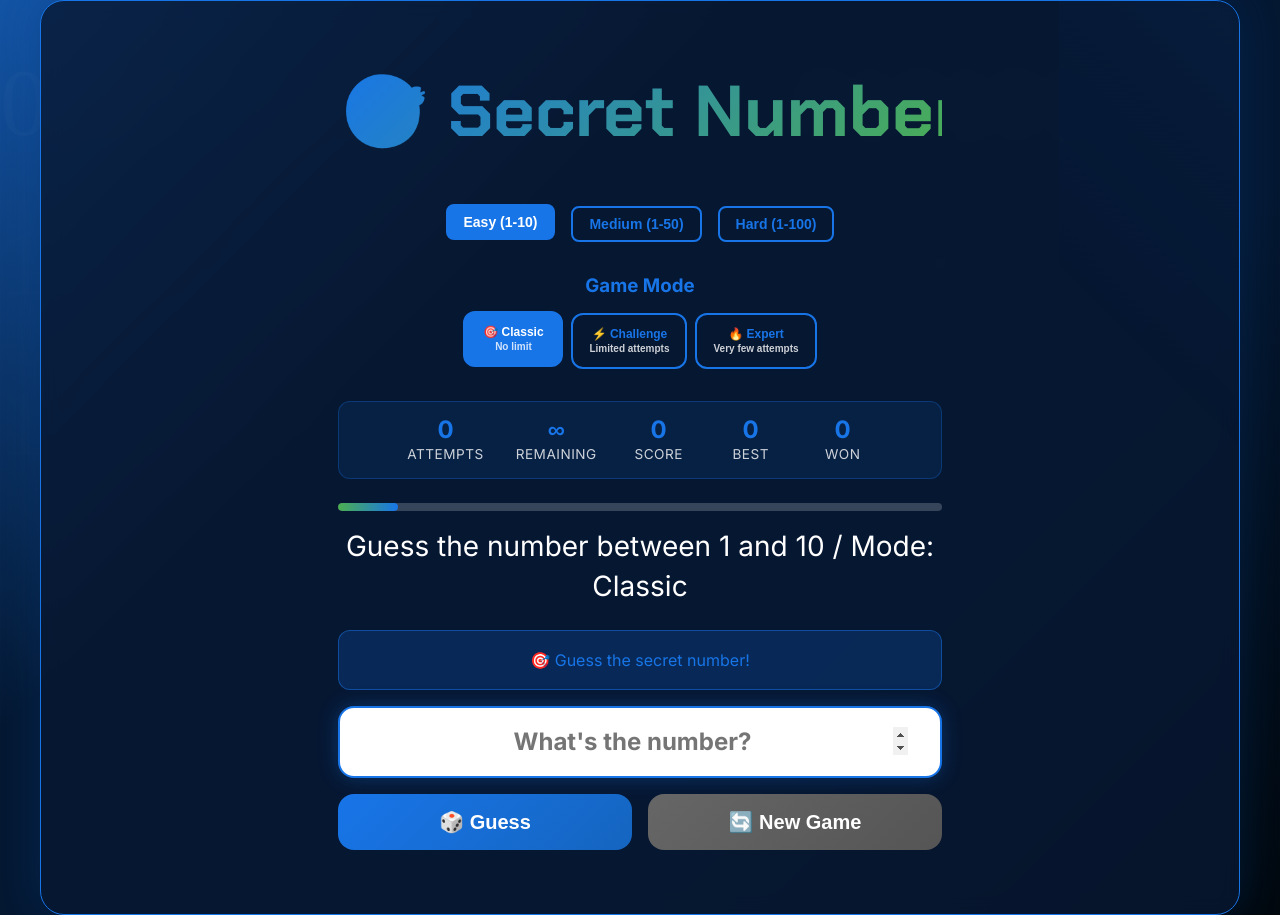
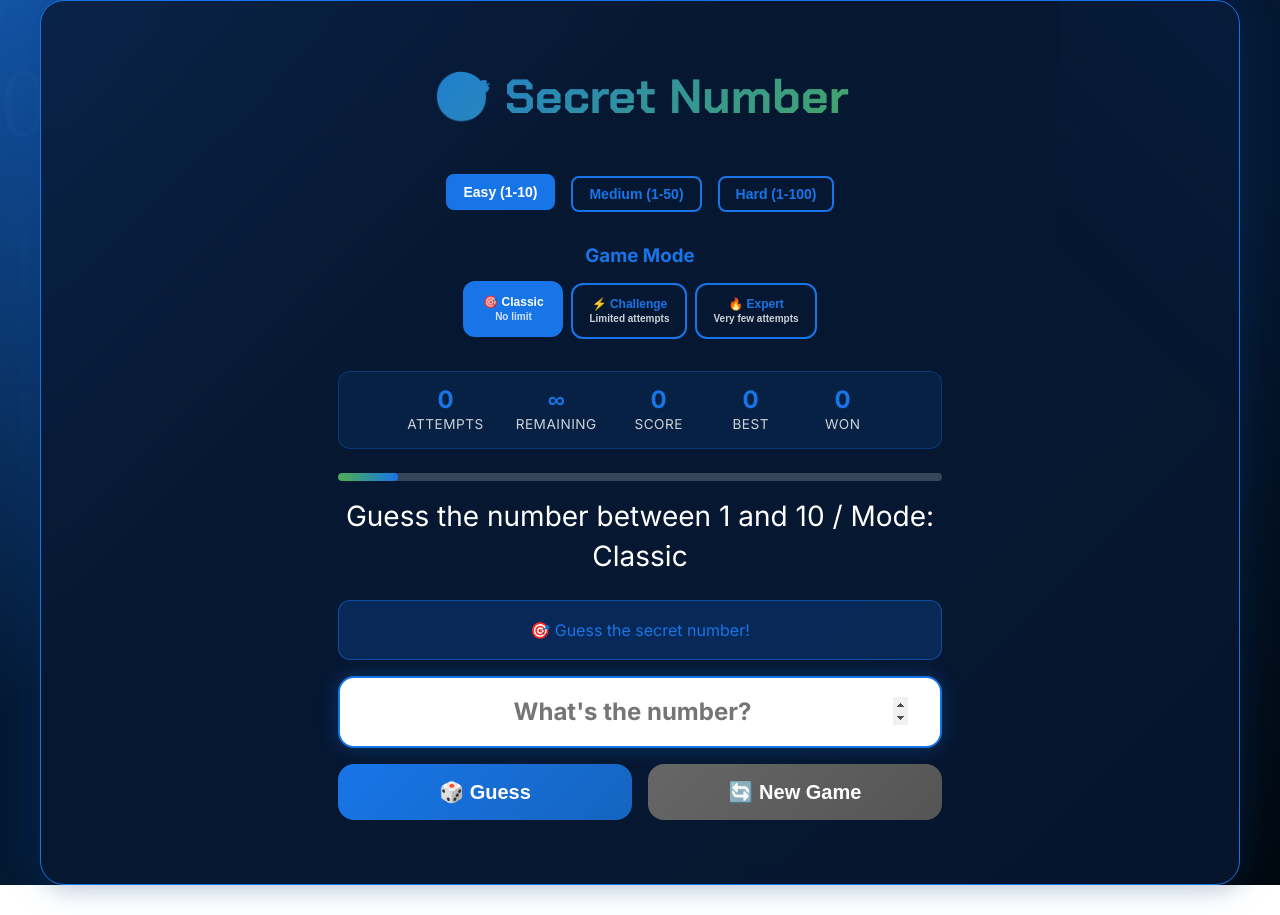
Before and after one commit to eppursimuove9/secret-number-pro, a plain HTML site: page index.html in a window 1280 px wide. After the commit the page ends 885 px from the top, so only its background shows below. Drawn offline with Linux system fonts and the light colour scheme.

Commit message:
change h1 size

```diff
--- a/style.css
+++ b/style.css
@@ -524,5 +524,14 @@ h1 {
 }
 
 h1 {
-  white-space: nowrap;
+  /* El tamaño de la fuente será el 8% del ancho de la pantalla */
+  font-size: 8vw;
+  white-space: nowrap; /* Mantiene una sola línea en escritorio */
 }
+
+@media (min-width: 768px) {
+  h1 {
+    /* Fija un tamaño máximo para pantallas grandes para que no sea gigante */
+    font-size: 3rem;
+  }
+}
```
